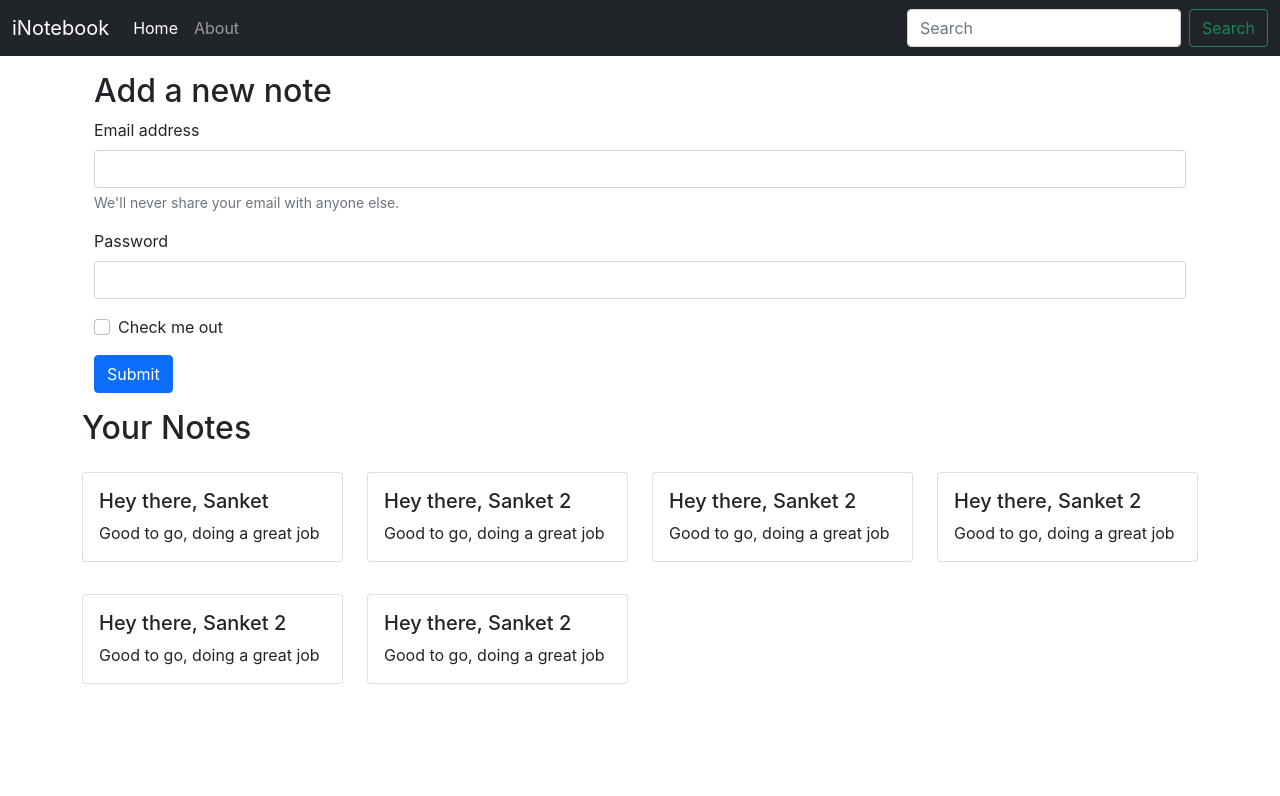
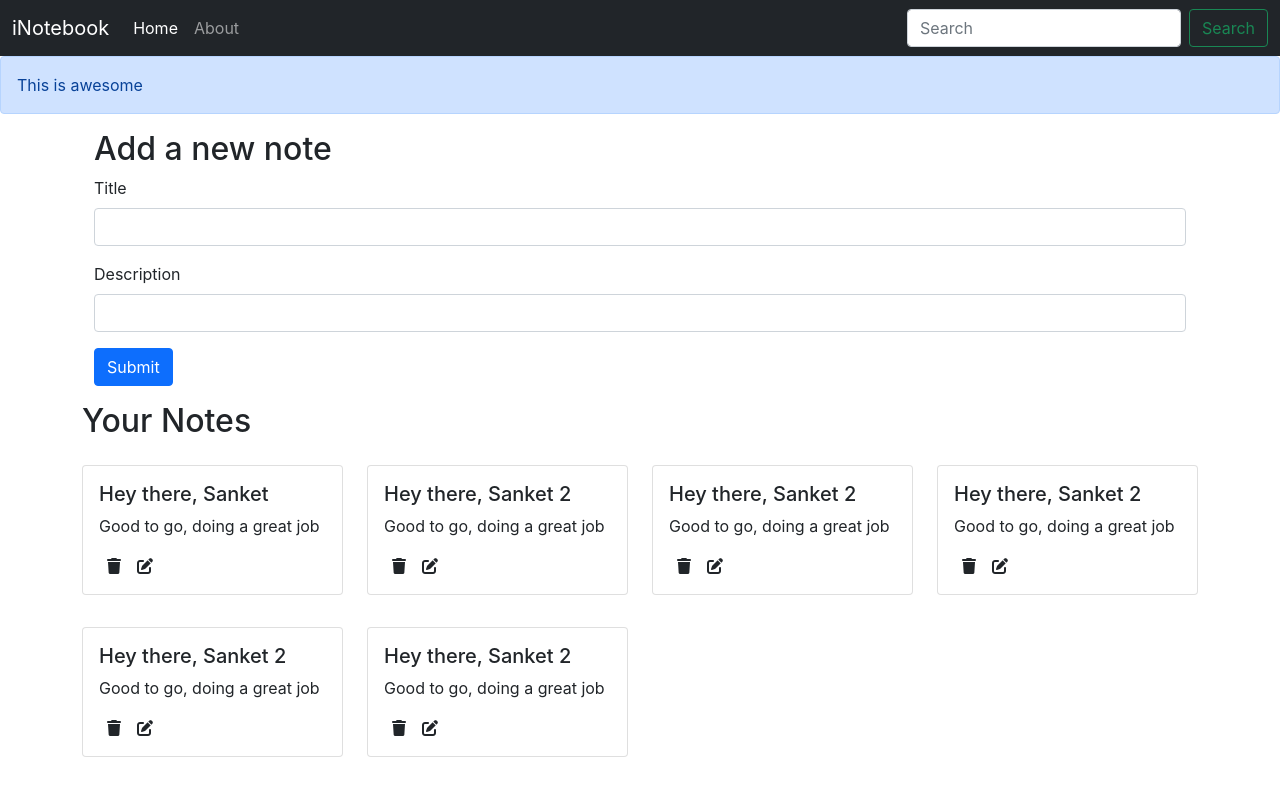
Before and after one commit to SanketShendge21/iNotebook_MERN, a React (Create React App) app: page / in a window 1280 px wide. Shown: the top 796 px of the page. Built offline with nearby package versions, Linux system fonts and the light colour scheme.

Commit message:
Created Add note function and component to add new notes

```diff
--- a/public/index.html
+++ b/public/index.html
@@ -41,5 +41,7 @@
       To create a production bundle, use `npm run build` or `yarn build`.
     -->
     <script src="https://cdn.jsdelivr.net/npm/bootstrap@5.0.2/dist/js/bootstrap.bundle.min.js" integrity="sha384-MrcW6ZMFYlzcLA8Nl+NtUVF0sA7MsXsP1UyJoMp4YLEuNSfAP+JcXn/tWtIaxVXM" crossorigin="anonymous"></script>
+    <script src="https://kit.fontawesome.com/0317a4c528.js" crossorigin="anonymous"></script>
+    <script src="https://cdn.jsdelivr.net/npm/bootstrap@5.0.2/dist/js/bootstrap.bundle.min.js" integrity="sha384-MrcW6ZMFYlzcLA8Nl+NtUVF0sA7MsXsP1UyJoMp4YLEuNSfAP+JcXn/tWtIaxVXM" crossorigin="anonymous"></script>
   </body>
 </html>
--- a/src/App.js
+++ b/src/App.js
@@ -4,6 +4,7 @@
 import Home from "./components/Home";
 import About from "./components/About";
 import NoteState from "./context/notes/NoteState";
+import { Alert } from "./components/Alert";
 
 function App() {
   return (
@@ -13,6 +14,7 @@
         {/* Wrapping the components in NoteState so that the state defined in it can be accessible by any childer component */}
         <Router>
           <Navbar />
+          <Alert message="This is awesome"/>
           <div className="container">
             <Routes>
               <Route exact path="/" element={<Home />} />
--- /dev/null
+++ b/src/components/AddNote.js
@@ -0,0 +1,59 @@
+import React, { useState } from "react";
+import NoteContext from "../context/notes/NoteContext.js";
+import { useContext } from "react";
+
+const AddNote = () => {
+    const context = useContext(NoteContext); // importing context
+    const { addNote } = context;
+
+    const [note,setNote] = useState({title:"",description:"",tag:"default"})
+
+    const handleClick = (e) =>{
+        e.preventDefault() // no page reload
+        addNote(note.title,note.description,note.tag)
+    }
+
+    const onChange = (e) =>{
+        setNote({...note,[e.target.name]:e.target.value}) // ...note : means keep the value as it is , [e.target.name]:e.target.value : append if more values are coming je pn name change hotay tyachi value set kara
+    }
+
+  return (
+    <div className="container my-3">
+      <h2>Add a new note</h2>
+      <form>
+        <div className="mb-3">
+          <label htmlFor="title" className="form-label">
+            Title
+          </label>
+          <input
+            type="text"
+            className="form-control"
+            id="title"
+            name="title"
+            onChange={onChange}
+        />
+
+        </div>
+        <div className="mb-3">
+          <label htmlFor="description" className="form-label">
+            Description
+          </label>
+          <input
+            type="text"
+            className="form-control"
+            id="description"
+            name="description"
+            onChange={onChange}
+          />
+
+        </div>
+
+        <button type="submit" className="btn btn-primary" onClick={handleClick}>
+          Submit
+        </button>
+      </form>
+    </div>
+  );
+};
+
+export default AddNote;
--- /dev/null
+++ b/src/components/Alert.js
@@ -0,0 +1,11 @@
+import React from "react";
+
+export const Alert = (props) => {
+  return (
+    <div>
+      <div className="alert alert-primary" role="alert">
+        {props.message}
+      </div>
+    </div>
+  );
+};
--- a/src/components/Home.js
+++ b/src/components/Home.js
@@ -1,32 +1,15 @@
 import React from "react";
 import Notes from "./Notes";
+
 
 function Home() {
 
   return (
     <>
     <div>
-      <div className="container my-3">
-      <h2>Add a new note</h2>
-      <form>
-        <div className="mb-3">
-          <label for="exampleInputEmail1" className="form-label">Email address</label>
-          <input type="email" className="form-control" id="exampleInputEmail1" aria-describedby="emailHelp" />
-          <div id="emailHelp" className="form-text">We'll never share your email with anyone else.</div>
-        </div>
-        <div className="mb-3">
-          <label for="exampleInputPassword1" className="form-label">Password</label>
-          <input type="password" className="form-control" id="exampleInputPassword1" />
-        </div>
-        <div className="mb-3 form-check">
-          <input type="checkbox" className="form-check-input" id="exampleCheck1" />
-          <label className="form-check-label" for="exampleCheck1">Check me out</label>
-        </div>
-        <button type="submit" className="btn btn-primary">Submit</button>
-      </form>
-      </div>
+
+    <Notes></Notes>
     </div>
-    <Notes></Notes>
     </>
   );
 }
--- a/src/components/Noteitem.js
+++ b/src/components/Noteitem.js
@@ -11,6 +11,8 @@
             <p className="card-text">
             {note.description}
             </p>
+            <i className="fa-solid fa-trash mx-2"></i>
+            <i className="fa-solid fa-pen-to-square mx-2"></i>
           </div>
         </div>
       </div>
--- a/src/components/Notes.js
+++ b/src/components/Notes.js
@@ -1,20 +1,23 @@
-
 import { useContext } from "react";
 import NoteContext from "../context/notes/NoteContext.js";
 import Noteitem from "./Noteitem.js";
+import AddNote from "./AddNote.js";
 
 function Notes() {
   const context = useContext(NoteContext); // importing context
-    const {notes,setNotes} = context;
+  const { notes } = context;
   return (
+    <>
+      <AddNote />
       <div className="row my-3">
         <h2>Your Notes</h2>
         {/* Fetching all notes using map function */}
-    {notes.map((note) =>{
-      return <Noteitem note={note}/>
+        {notes.map((note) => {
+          return <Noteitem key={note._id} note={note} />;
         })}
       </div>
-  )
+    </>
+  );
 }
 
-export default Notes
+export default Notes;
--- a/src/context/notes/NoteState.js
+++ b/src/context/notes/NoteState.js
@@ -22,7 +22,7 @@
   // const [state, setState] = useState(state1) // Use state for updating current state
 
   const notesInitial = [{
-    "_id":"654a0808830d91d4f1f13b1b",
+    "_id":"654a0808830d91d84f1f13b1b",
     "user": "65426565471e862fd168d56f",
     "title": "Hey there, Sanket",
     "description": "Good to go, doing a great job",
@@ -31,7 +31,7 @@
     "__v": 0,
   },
   {
-    "_id":"654a0808830d91d4f1f13b1b",
+    "_id":"654a0808830d91d54f1f13b1b",
     "user": "65426565471e862fd168d56f",
     "title": "Hey there, Sanket 2",
     "description": "Good to go, doing a great job",
@@ -40,7 +40,7 @@
     "__v": 0,
   },
   {
-    "_id":"654a0808830d91d4f1f13b1b",
+    "_id":"654a0808830d981d4f1f13b1b",
     "user": "65426565471e862fd168d56f",
     "title": "Hey there, Sanket 2",
     "description": "Good to go, doing a great job",
@@ -49,7 +49,7 @@
     "__v": 0,
   },
   {
-    "_id":"654a0808830d91d4f1f13b1b",
+    "_id":"654a0808830d491d4f1f13b1b",
     "user": "65426565471e862fd168d56f",
     "title": "Hey there, Sanket 2",
     "description": "Good to go, doing a great job",
@@ -58,7 +58,7 @@
     "__v": 0,
   },
   {
-    "_id":"654a0808830d91d4f1f13b1b",
+    "_id":"654a0808830d91d4f11f13b1b",
     "user": "65426565471e862fd168d56f",
     "title": "Hey there, Sanket 2",
     "description": "Good to go, doing a great job",
@@ -67,7 +67,7 @@
     "__v": 0,
   },
   {
-    "_id":"654a0808830d91d4f1f13b1b",
+    "_id":"654a0808830d91d42f1f13b1b",
     "user": "65426565471e862fd168d56f",
     "title": "Hey there, Sanket 2",
     "description": "Good to go, doing a great job",
@@ -78,9 +78,36 @@
 ]
 
   const [notes, setNotes] = useState(notesInitial);
+
+  // Add a note
+  const addNote = (title,description,tag) =>{
+    // TODO API call
+    console.log("adding a new note");
+    const note = {
+      "_id":"654a080881230d91d4f1f13bxyz1bb",
+      "user": "65426565471e862fd168d56f",
+      "title": title,
+      "description": description,
+      "tag": tag,
+      "date":  "2023-11-07T09:50:36.580Z",
+      "__v": 0,
+    }
+    setNotes(notes.concat(note)) // concat returns an array whereas push updates an array
+  }
+
+  // Delete a note
+  const deleteNote = () =>{
+
+  }
+
+  // Edit a note
+  const editNote = () =>{
+
+  }
+
   return (
     //passed state in value and it will fetch all the childern component wherever we call the context api
-    <NoteContext.Provider value={{ notes, setNotes }}>
+    <NoteContext.Provider value={{ notes, addNote, deleteNote, editNote }}>
       {props.children}
     </NoteContext.Provider>
   );
--- a/src/index.css
+++ b/src/index.css
@@ -11,3 +11,6 @@
   font-family: source-code-pro, Menlo, Monaco, Consolas, 'Courier New',
     monospace;
 }
+i{
+  cursor: pointer;
+}
```
Lines whose indentation alone changed are shown as unchanged.
